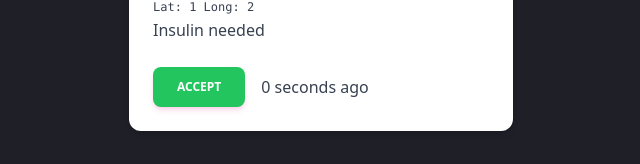
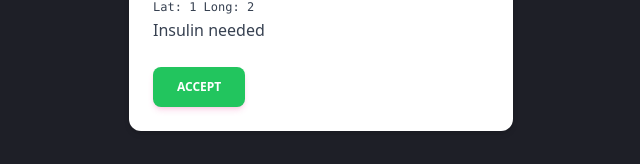
Before and after one commit to ThEditor/resq, a Next.js app: page / in a window 1280 px wide. Shown: the part 138-302 px from the top of the page, without its empty margins (319-959 px from the left). Built offline with nearby package versions, Linux system fonts and the light colour scheme.

Commit message:
fix: time was breaking, reverted

```diff
--- a/src/components/ResRequest.tsx
+++ b/src/components/ResRequest.tsx
@@ -1,5 +1,4 @@
 import clsxm from '@/lib/clsxm';
-import timeToRelativeTime from '@/lib/timeToRelativeTime';
 
 export interface IResRequest {
   name: string;
@@ -20,7 +19,11 @@ export default function ResRequest({
   time,
 }: ResRequestProps) {
   return (
-    <div className='relative flex w-96 flex-col rounded-xl bg-white bg-clip-border text-gray-700 shadow-md'>
+    <div
+      className={clsxm(
+        'relative flex w-96 flex-col rounded-xl bg-white bg-clip-border text-gray-700 shadow-md'
+      )}
+    >
       <div className='p-6'>
         {}
         <h5 className='text-blue-gray-900 mb-2 block font-sans text-xl font-semibold leading-snug tracking-normal antialiased'>
@@ -41,9 +44,6 @@ export default function ResRequest({
         >
           Accept
         </button>
-        <div className='block font-sans text-base font-light leading-relaxed text-inherit antialiased'>
-          {timeToRelativeTime(time)}
-        </div>
       </div>
     </div>
   );
```
